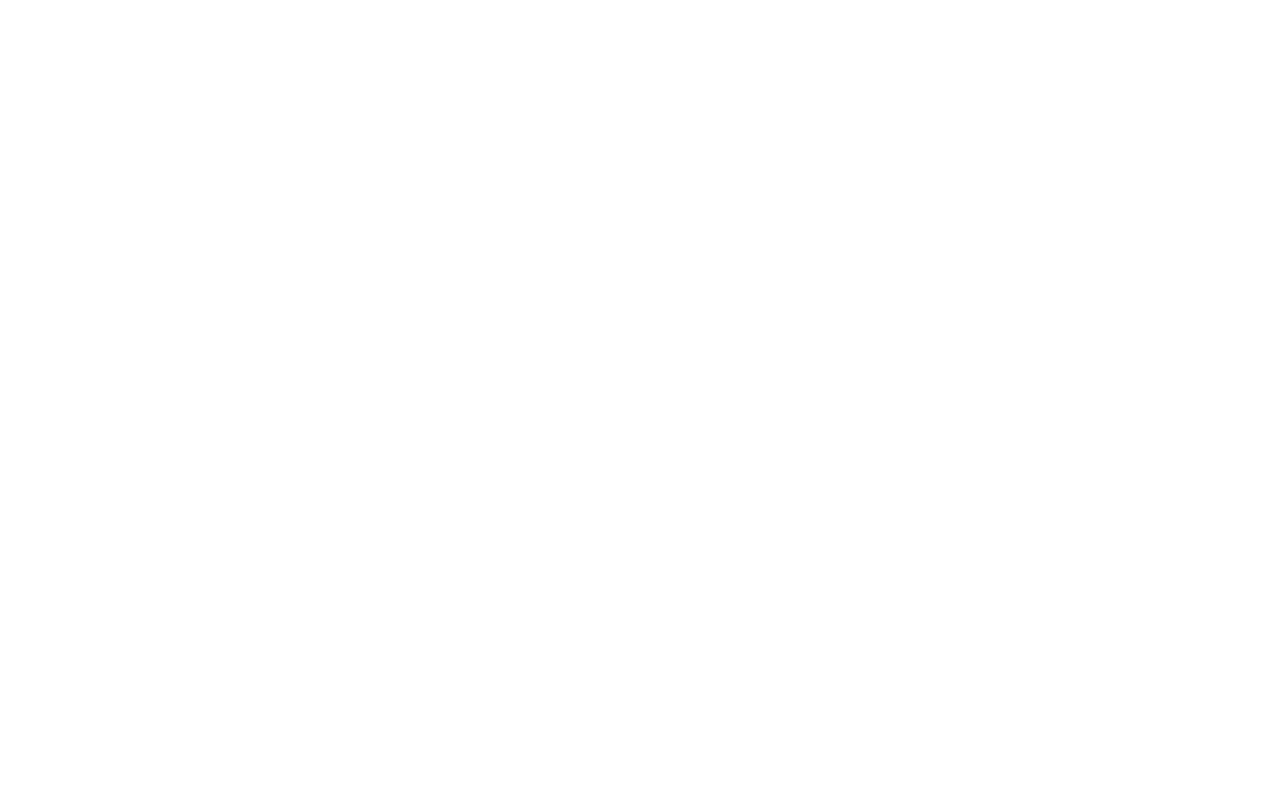
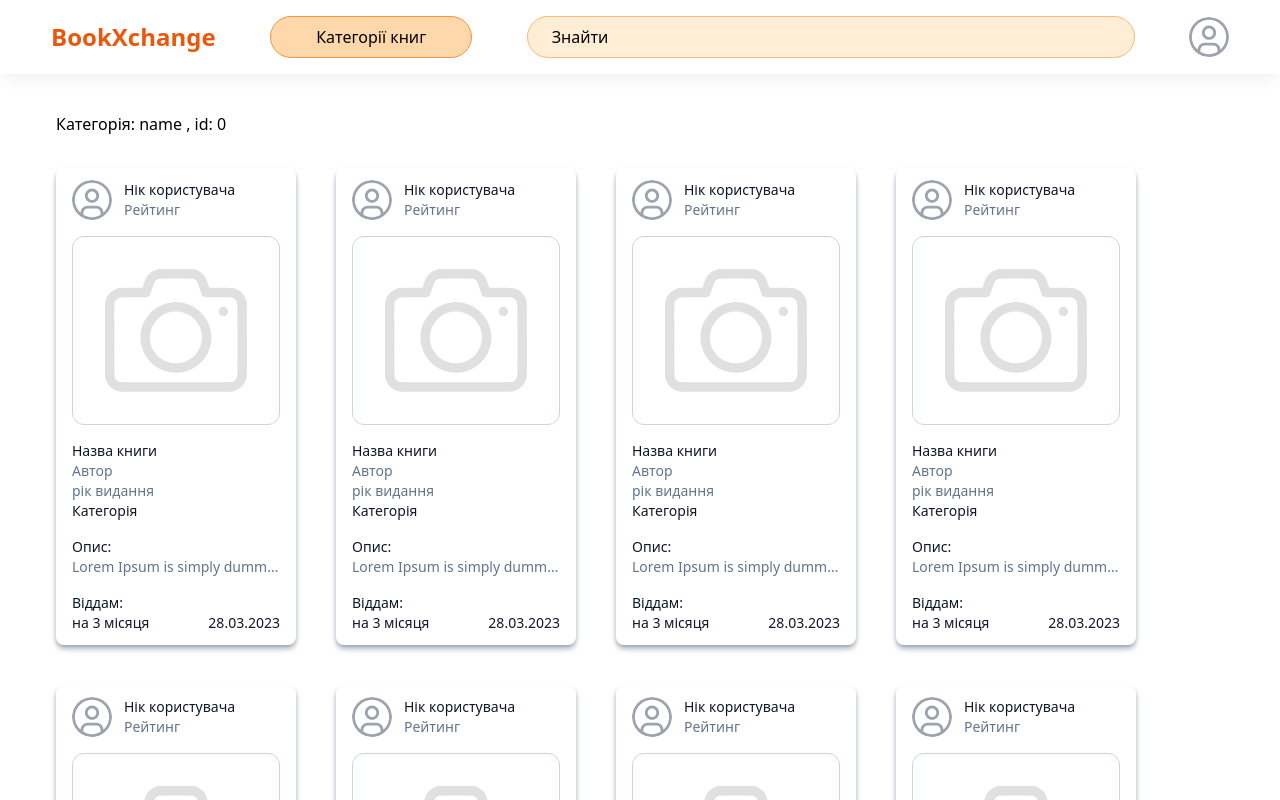
Before and after one commit to ProkopivTetiana/bookcrossing, a React (Create React App) app: page /advertisments/category/name/0 in a window 1280 px wide. Before the commit this address had no page. Shown: the top 800 px of the page. Built offline with nearby package versions, Linux system fonts and the light colour scheme.

Commit message:
Advertisment List page

```diff
--- a/src/app/App.tsx
+++ b/src/app/App.tsx
@@ -5,6 +5,9 @@
 import SignIn from './pages/Auth/SignIn/SignIn';
 import SignUp from './pages/Auth/SignUp/SignUp';
 import Home from './pages/Home/Home';
+import { PrivateRoute } from './components/PrivateRoute/PrivateRoute';
+import AdvertismentList from './pages/AdvertismentList/AdvertismentList';
+
 
 const App = () => {
   return (
@@ -15,7 +18,14 @@
           <Route path="/sign-up" element={<SignUp />} />
           <Route path="/recovery-password" element={<RecoveryPassword />} />
           <Route path="/reset-password" element={<ResetPassword />} />
-
+          <Route
+            path="/advertisments/:list"
+            element={<PrivateRoute component={AdvertismentList}/>}
+          />
+          <Route
+            path="/advertisments/:list/:name/:id"
+            element={<PrivateRoute component={AdvertismentList}/>}
+          />
         </Routes>
     </BrowserRouter>
   );
--- a/src/app/components/Paper/Paper.tsx
+++ b/src/app/components/Paper/Paper.tsx
@@ -6,6 +6,9 @@
   childrenClassName?: string;
   paperClassName?: string;
   title?: string;
+  titleClassName?: string;
+  navLink?: string;
+  isSky?: boolean;
 };
 
 const Paper: FunctionComponent<PaperProps> = ({
@@ -13,11 +16,32 @@
   childrenClassName,
   paperClassName,
   title,
+  titleClassName,
+  navLink,
+  isSky,
 }) => {
   return (
-    <div className={`flex flex-col shadow-md shadow-orange-400 rounded-lg w-full px-8 py-6 gap-4 ${paperClassName}`}>
-      {title && <div className={``}>{title}</div>}
-      <div className={`flex flex-row justify-start flex-wrap w-full gap-4 ${childrenClassName}`}>
+    <div
+      className={`flex flex-col shadow-md ${
+        isSky ? "bg-sky-100 shadow-sky-400" : "bg-orange-100 shadow-orange-400"
+      }  rounded-lg w-full px-8 py-6 gap-4 ${paperClassName}`}
+    >
+      {navLink && title && (
+        <NavLink
+          to={`advertisments/${navLink}`}
+          className={`${
+            isSky
+              ? "border-sky-400 bg-sky-200"
+              : "border-orange-400 bg-orange-200"
+          } px-4 py-1 w-2/12 border text-center rounded-full hover:bg-opacity-70 ${titleClassName}`}
+        >
+          <div className="">{title}</div>
+        </NavLink>
+      )}
+      {title && !navLink && <div className={``}>{title}</div>}
+      <div
+        className={`flex flex-row justify-start flex-wrap w-full gap-4 ${childrenClassName}`}
+      >
         {children}
       </div>
     </div>
--- /dev/null
+++ b/src/app/components/PrivateRoute/PrivateRoute.tsx
@@ -0,0 +1,19 @@
+import React, { FunctionComponent } from "react";
+import { Navigate } from "react-router-dom"
+
+type PrivateRouteType = {
+  component: React.ComponentType;
+  path?: string;
+};
+
+export const PrivateRoute: FunctionComponent<PrivateRouteType> = ({
+  component: RouteComponent,
+}) => {
+  const isAuth = true;
+
+  if (isAuth) {
+    return <RouteComponent />;
+  }
+
+  return <Navigate to="/sign-in" />;
+};
--- /dev/null
+++ b/src/app/pages/AdvertismentList/AdvertismentList.tsx
@@ -0,0 +1,33 @@
+import React, { FunctionComponent } from "react";
+
+import { NavLink, useParams } from "react-router-dom";
+
+//Components
+import Layout from "../../components/Layout/Layout";
+import Advertisment from "../../components/Advertisment/Advertisment";
+
+const AdvertismentList = () => {
+  const {list, name, id} = useParams()
+  return (
+    <Layout>
+      <div className="flex justify-between">
+        {list && list === 'new' && <div>Новинки</div>}
+        {list && list === 'recommendations' && <div>Рекомендації</div>}
+        {list && list === 'category' && <div>Категорія: {name} , id: {id}</div>}
+      </div>
+      <div className="flex justify-start flex-wrap w-full gap-10">
+        <Advertisment name="Нік користувача" rating="Рейтинг" time="на 3 місяця"/>
+        <Advertisment name="Нік користувача" rating="Рейтинг" time="на 3 місяця"/>
+        <Advertisment name="Нік користувача" rating="Рейтинг" time="на 3 місяця"/>
+        <Advertisment name="Нік користувача" rating="Рейтинг" time="на 3 місяця"/>
+        <Advertisment name="Нік користувача" rating="Рейтинг" time="на 3 місяця"/>
+        <Advertisment name="Нік користувача" rating="Рейтинг" time="на 3 місяця"/>
+        <Advertisment name="Нік користувача" rating="Рейтинг" time="на 3 місяця"/>
+        <Advertisment name="Нік користувача" rating="Рейтинг" time="на 3 місяця"/>
+        <Advertisment name="Нік користувача" rating="Рейтинг" time="на 3 місяця"/>
+      </div>
+    </Layout>
+  );
+};
+
+export default AdvertismentList;
--- /dev/null
+++ b/src/app/pages/AdvertismentList/index.tsx
@@ -0,0 +1,3 @@
+import AdvertismentList from "./AdvertismentList";
+
+export default AdvertismentList;
--- a/src/app/pages/Home/Home.tsx
+++ b/src/app/pages/Home/Home.tsx
@@ -1,8 +1,5 @@
 import React from "react";
-
 import { NavLink } from "react-router-dom";
-
-//hooks
 
 //Components
 import Layout from "../../components/Layout/Layout";
@@ -14,19 +11,19 @@
   return (
     <Layout>
         <h1>Книги - це мости між людьми та світами. Давайте будувати їх разом!</h1>
-        <Paper title="Новинки" paperClassName="bg-orange-100">
-            <Advertisment  paperClassName="" name="Нік користувача" rating="Рейтинг" time="на 3 місяця"/>
-            <Advertisment  paperClassName="" name="Нік користувача" rating="Рейтинг" time="на завжди"/>
-            <Advertisment  paperClassName="" name="Нік користувача" rating="Рейтинг" time="на 6 місяців"/>
-            <Advertisment  paperClassName="" name="Нік користувача" rating="Рейтинг" time="на завжди"/>
-            <Advertisment  paperClassName="" name="Нік користувача" rating="Рейтинг" time="на 1 місяць"/>
+        <Paper title="Новинки" paperClassName="bg-orange-100" navLink="new">
+            <Advertisment name="Нік користувача" rating="Рейтинг" time="на 3 місяця"/>
+            <Advertisment name="Нік користувача" rating="Рейтинг" time="на завжди"/>
+            <Advertisment name="Нік користувача" rating="Рейтинг" time="на 6 місяців"/>
+            <Advertisment name="Нік користувача" rating="Рейтинг" time="на завжди"/>
+            <Advertisment name="Нік користувача" rating="Рейтинг" time="на 1 місяць"/>
         </Paper>
-        <Paper title="Рекомендації" paperClassName="bg-sky-100 shadow-sky-400">
-            <Advertisment  paperClassName="" name="Нік користувача" rating="Рейтинг" time="на 3 місяця"/>
-            <Advertisment  paperClassName="" name="Нік користувача" rating="Рейтинг" time="на завжди"/>
-            <Advertisment  paperClassName="" name="Нік користувача" rating="Рейтинг" time="на 6 місяців"/>
-            <Advertisment  paperClassName="" name="Нік користувача" rating="Рейтинг" time="на завжди"/>
-            <Advertisment  paperClassName="" name="Нік користувача" rating="Рейтинг" time="на 1 місяць"/>
+        <Paper title="Рекомендації" navLink="recommendations" isSky>
+            <Advertisment name="Нік користувача" rating="Рейтинг" time="на 3 місяця"/>
+            <Advertisment name="Нік користувача" rating="Рейтинг" time="на завжди"/>
+            <Advertisment name="Нік користувача" rating="Рейтинг" time="на 6 місяців"/>
+            <Advertisment name="Нік користувача" rating="Рейтинг" time="на завжди"/>
+            <Advertisment name="Нік користувача" rating="Рейтинг" time="на 1 місяць"/>
         </Paper>
 
         <div className="flex flex-col gap-8">
@@ -35,18 +32,15 @@
                   <span className="relative text-white">Популярні категорії книг</span>
                 </span>
             </div>
-
             <div className="flex justify-around flex-wrap gap-8 w-full">
-                <NavLink to={""} className="flex justify-center rounded-xl border-dashed cursor-pointer border-2 border-orange-600 py-4 w-3/12 hover:bg-orange-100">Категорія</NavLink>
-                <NavLink to={""} className="flex justify-center rounded-xl border-dashed cursor-pointer border-2 border-orange-600 py-4 w-3/12 hover:bg-orange-100">Категорія</NavLink>
-                <NavLink to={""} className="flex justify-center rounded-xl border-dashed cursor-pointer border-2 border-orange-600 py-4 w-3/12 hover:bg-orange-100">Категорія</NavLink>
-                <NavLink to={""} className="flex justify-center rounded-xl border-dashed cursor-pointer border-2 border-orange-600 py-4 w-3/12 hover:bg-orange-100">Категорія</NavLink>
-                <NavLink to={""} className="flex justify-center rounded-xl border-dashed cursor-pointer border-2 border-orange-600 py-4 w-3/12 hover:bg-orange-100">Категорія</NavLink>
-                <NavLink to={""} className="flex justify-center rounded-xl border-dashed cursor-pointer border-2 border-orange-600 py-4 w-3/12 hover:bg-orange-100">Категорія</NavLink>
+                <NavLink to={"/advertisments/category/name/0"} className="flex justify-center rounded-xl border-dashed cursor-pointer border-2 border-orange-600 py-4 w-3/12 hover:bg-orange-100">Категорія</NavLink>
+                <NavLink to={"/advertisments/category/name/1"} className="flex justify-center rounded-xl border-dashed cursor-pointer border-2 border-orange-600 py-4 w-3/12 hover:bg-orange-100">Категорія</NavLink>
+                <NavLink to={"/advertisments/category/name/2"} className="flex justify-center rounded-xl border-dashed cursor-pointer border-2 border-orange-600 py-4 w-3/12 hover:bg-orange-100">Категорія</NavLink>
+                <NavLink to={"/advertisments/category/name/3"} className="flex justify-center rounded-xl border-dashed cursor-pointer border-2 border-orange-600 py-4 w-3/12 hover:bg-orange-100">Категорія</NavLink>
+                <NavLink to={"/advertisments/category/name/4"} className="flex justify-center rounded-xl border-dashed cursor-pointer border-2 border-orange-600 py-4 w-3/12 hover:bg-orange-100">Категорія</NavLink>
+                <NavLink to={"/advertisments/category/name/5"} className="flex justify-center rounded-xl border-dashed cursor-pointer border-2 border-orange-600 py-4 w-3/12 hover:bg-orange-100">Категорія</NavLink>
             </div>
         </div>
-
-
     </Layout>
   );
 };
```
Also changed, not shown: src/app/components/Layout/Layout.tsx (+13 -13 lines).
